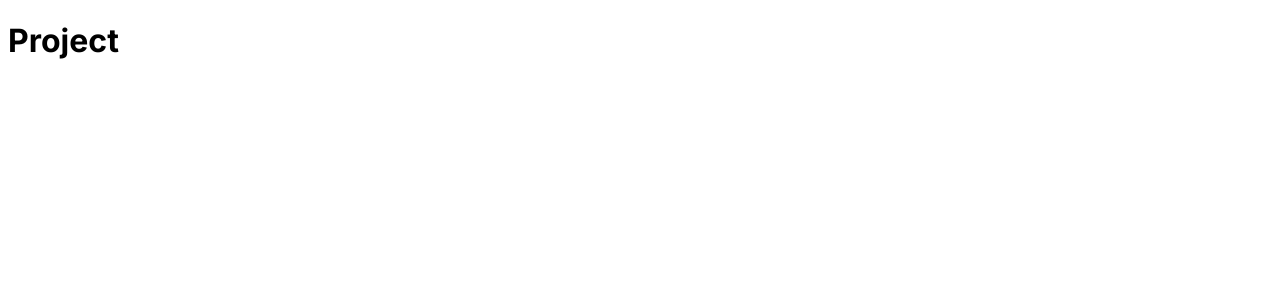
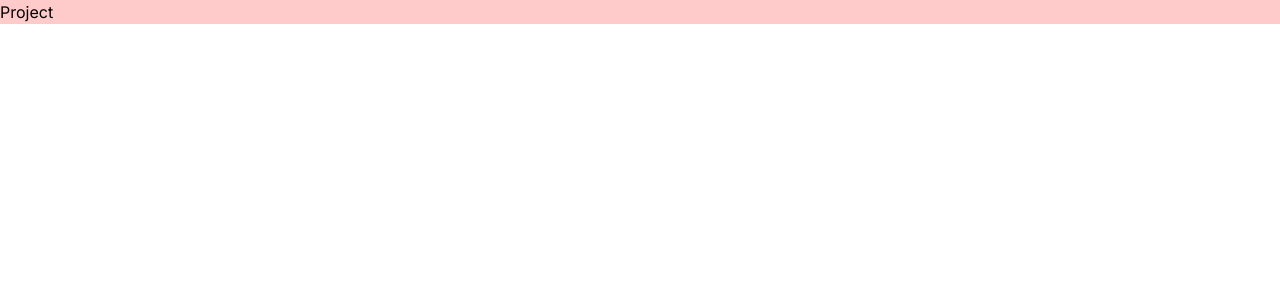
Before and after one commit to ShahedAhmadAhadi/psychic-spoon, a Next.js app: page / in a window 1280 px wide. Shown: the top 300 px of the page. Built offline with nearby package versions, Linux system fonts and the light colour scheme.

Commit message:
installed tailwindcss

```diff
--- a/package.json
+++ b/package.json
@@ -14,5 +14,10 @@
     "next": "13.3.1",
     "react": "18.2.0",
     "react-dom": "18.2.0"
+  },
+  "devDependencies": {
+    "autoprefixer": "^10.4.14",
+    "postcss": "^8.4.23",
+    "tailwindcss": "^3.3.2"
   }
 }
--- /dev/null
+++ b/postcss.config.js
@@ -0,0 +1,6 @@
+module.exports = {
+  plugins: {
+    tailwindcss: {},
+    autoprefixer: {},
+  },
+}
--- /dev/null
+++ b/src/app/globals.css
@@ -0,0 +1,3 @@
+@tailwind base;
+@tailwind components;
+@tailwind utilities;
--- a/src/app/layout.js
+++ b/src/app/layout.js
@@ -1,3 +1,4 @@
+import './globals.css'
 import { Inter } from 'next/font/google'
 
 const inter = Inter({ subsets: ['latin'] })
--- a/src/app/page.js
+++ b/src/app/page.js
@@ -1,5 +1,5 @@
 export default function Home() {
   return (
-    <h1>Project</h1>
+    <h1 className="bg-red-200">Project</h1>
   )
 }
--- /dev/null
+++ b/tailwind.config.js
@@ -0,0 +1,10 @@
+/** @type {import('tailwindcss').Config} */
+module.exports = {
+  content: [
+    "./src/**/*.{js,ts,jsx,tsx,mdx}",
+  ],
+  theme: {
+    extend: {},
+  },
+  plugins: [],
+}
```
Also changed, not shown: 1 other file (tests, documents, lock files or other folders).
